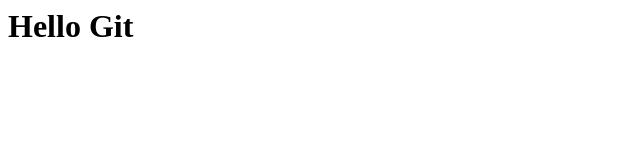
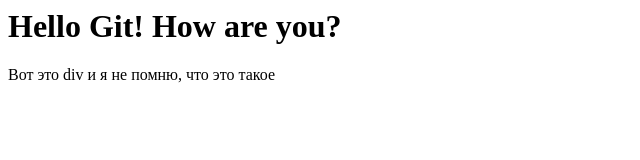
Before and after one commit to AleksandrFil/git-sample, a plain HTML site: page index.html in a window 1280 px wide. Shown: the whole page, without its empty margins (0-640 px from the left). Drawn offline with Linux system fonts and the light colour scheme.

Commit message:
Wong commit

```diff
--- a/index.html
+++ b/index.html
@@ -1 +1,2 @@
-<h1> Hello Git</h1>
+<h1> Hello Git! How are you?</h1>
+<div> Вот это div и я не помню, что это такое </div>
```
